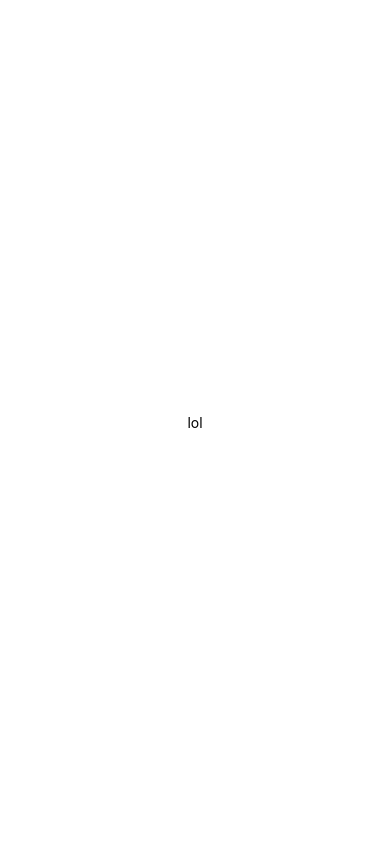
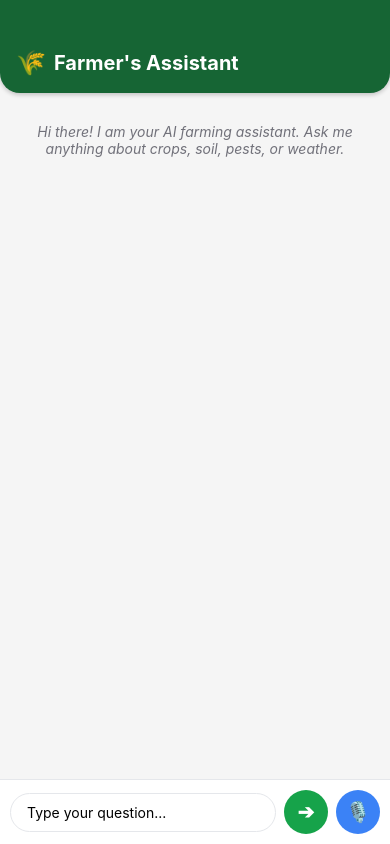
Before and after one commit to Shravani-2006/SegFault, a React Native app in the folder client/: screen / in a window 390 px wide. Built offline with nearby package versions, Linux system fonts and the light colour scheme.

Commit message:
Added Base UI

```diff
--- a/client/App.js
+++ b/client/App.js
@@ -1,20 +1,300 @@
-import { StatusBar } from 'expo-status-bar';
-import { StyleSheet, Text, View } from 'react-native';
+import React, { useState, useEffect, useRef } from 'react';
+import {
+  View,
+  Text,
+  TextInput,
+  StyleSheet,
+  TouchableOpacity,
+  ScrollView,
+  KeyboardAvoidingView,
+  Platform,
+} from 'react-native';
+import * as Speech from 'expo-speech';
 
-export default function App() {
+// Main application component
+const App = () => {
+  const [messages, setMessages] = useState([]);
+  const [inputText, setInputText] = useState('');
+  const [isSpeaking, setIsSpeaking] = useState(false);
+  const [isListening, setIsListening] = useState(false);
+  const scrollViewRef = useRef(null);
+
+  // A very simple function to simulate a bot response.
+  const simulateBotResponse = (userQuery) => {
+    const queryLower = userQuery.toLowerCase();
+    let botResponse = "I'm sorry, I don't have information on that topic. Please ask about common farming practices, crop diseases, or soil health.";
+
+    if (queryLower.includes('weather') || queryLower.includes('forecast')) {
+      botResponse = "The forecast for this week looks promising with moderate rainfall. It's an excellent time for planting and irrigation. Remember to check local weather reports for the most accurate data.";
+    } else if (queryLower.includes('fertilizer') || queryLower.includes('nutrients')) {
+      botResponse = "For corn crops, a balanced NPK fertilizer is essential, especially during the vegetative stage. A soil test will give you the most accurate nutrient needs for your specific field.";
+    } else if (queryLower.includes('pests') || queryLower.includes('insects')) {
+      botResponse = "Common pests like the corn earworm can be managed with integrated pest management (IPM) strategies. Consider using beneficial insects or targeted, low-impact pesticides.";
+    } else if (queryLower.includes('soil health') || queryLower.includes('ph')) {
+      botResponse = "Improving soil health is key to a successful harvest. Try adding organic matter like compost, practicing no-till farming, and using cover crops. Ideal soil pH is between 6.0 and 7.0 for most crops.";
+    }
+
+    setTimeout(() => {
+      setMessages((prevMessages) => [
+        ...prevMessages,
+        { id: Date.now() + 1, text: botResponse, sender: 'bot' },
+      ]);
+    }, 1000); // Simulate a network delay
+  };
+
+  // Handles sending a message
+  const handleSendMessage = (text) => {
+    if (!text.trim()) return;
+
+    const newMessage = {
+      id: Date.now(),
+      text,
+      sender: 'user',
+    };
+    setMessages((prevMessages) => [...prevMessages, newMessage]);
+    setInputText('');
+    simulateBotResponse(text);
+  };
+
+  // Handles text-to-speech for bot messages
+  const handleSpeakText = async (text) => {
+    if (isSpeaking) return;
+
+    setIsSpeaking(true);
+    await Speech.speak(text, {
+      onDone: () => setIsSpeaking(false),
+      onError: () => setIsSpeaking(false),
+    });
+  };
+
+  // A placeholder function for speech-to-text input
+  const handleSpeechInput = () => {
+    setIsListening(true);
+    // In a real Expo app, you would use a library like 'react-native-voice'
+    // or 'expo-speech-to-text' here to capture audio and convert it to text.
+    // Example: Voice.start('en-US');
+    // For this example, we will just simulate a result after a delay.
+    setTimeout(() => {
+      setIsListening(false);
+      const recognizedText = "Tell me about soil health."; // Simulated transcript
+      setInputText(recognizedText);
+      handleSendMessage(recognizedText);
+    }, 2000);
+  };
+
+  // Scroll to the latest message
+  useEffect(() => {
+    if (scrollViewRef.current) {
+      scrollViewRef.current.scrollToEnd({ animated: true });
+    }
+  }, [messages]);
+
   return (
-    <View style={styles.container}>
-      <Text>lol</Text>
-      <StatusBar style="auto" />
-    </View>
+    <KeyboardAvoidingView
+      style={styles.container}
+      behavior={Platform.OS === 'ios' ? 'padding' : 'height'}
+      keyboardVerticalOffset={Platform.OS === 'ios' ? 0 : 20}
+    >
+      <View style={styles.header}>
+        <Text style={styles.headerEmoji}>🌾</Text>
+        <Text style={styles.headerText}>Farmer's Assistant</Text>
+      </View>
+
+      <ScrollView
+        ref={scrollViewRef}
+        style={styles.chatArea}
+        contentContainerStyle={styles.chatContentContainer}
+      >
+        {messages.length === 0 && (
+          <Text style={styles.initialMessage}>
+            Hi there! I am your AI farming assistant. Ask me anything about crops, soil, pests, or weather.
+          </Text>
+        )}
+        {messages.map((message) => (
+          <View
+            key={message.id}
+            style={[
+              styles.messageContainer,
+              message.sender === 'user' ? styles.userMessageContainer : styles.botMessageContainer,
+            ]}
+          >
+            <View
+              style={[
+                styles.messageBubble,
+                message.sender === 'user' ? styles.userMessageBubble : styles.botMessageBubble,
+              ]}
+            >
+              <Text style={styles.messageText}>{message.text}</Text>
+              {message.sender === 'bot' && (
+                <TouchableOpacity onPress={() => handleSpeakText(message.text)} disabled={isSpeaking} style={styles.speakButton}>
+                  <Text style={[styles.speakButtonText, isSpeaking && styles.pulsatingText]}>
+                    <Text>🔊</Text>
+                  </Text>
+                </TouchableOpacity>
+              )}
+            </View>
+          </View>
+        ))}
+      </ScrollView>
+
+      <View style={styles.inputArea}>
+        <TextInput
+          style={styles.textInput}
+          value={inputText}
+          onChangeText={setInputText}
+          placeholder={isListening ? 'Listening...' : 'Type your question...'}
+          editable={!isListening}
+          returnKeyType="send"
+          onSubmitEditing={() => handleSendMessage(inputText)}
+        />
+        <TouchableOpacity style={styles.sendButton} onPress={() => handleSendMessage(inputText)}>
+          <Text style={styles.sendButtonText}>➔</Text>
+        </TouchableOpacity>
+        <TouchableOpacity
+          style={isListening ? styles.listeningButton : styles.micButton}
+          onPress={handleSpeechInput}
+          disabled={isListening}
+        >
+          <Text style={isListening ? styles.listeningText : styles.micText}>🎙️</Text>
+        </TouchableOpacity>
+      </View>
+    </KeyboardAvoidingView>
   );
-}
+};
 
 const styles = StyleSheet.create({
   container: {
     flex: 1,
+    backgroundColor: '#f5f5f5',
+  },
+  header: {
+    backgroundColor: '#166534',
+    flexDirection: 'row',
+    alignItems: 'center',
+    padding: 16,
+    paddingTop: 48,
+    borderBottomRightRadius: 20,
+    borderBottomLeftRadius: 20,
+    shadowColor: '#000',
+    shadowOffset: { width: 0, height: 2 },
+    shadowOpacity: 0.2,
+    shadowRadius: 4,
+    elevation: 5,
+  },
+  headerEmoji: {
+    fontSize: 24,
+    marginRight: 8,
+  },
+  headerText: {
+    color: '#ffffff',
+    fontSize: 20,
+    fontWeight: 'bold',
+  },
+  chatArea: {
+    flex: 1,
+    padding: 10,
+  },
+  chatContentContainer: {
+    paddingBottom: 20,
+  },
+  initialMessage: {
+    textAlign: 'center',
+    color: '#71717a',
+    fontStyle: 'italic',
+    padding: 20,
+  },
+  messageContainer: {
+    flexDirection: 'row',
+    marginBottom: 8,
+  },
+  userMessageContainer: {
+    justifyContent: 'flex-end',
+  },
+  botMessageContainer: {
+    justifyContent: 'flex-start',
+  },
+  messageBubble: {
+    padding: 12,
+    borderRadius: 16,
+    maxWidth: '80%',
+    flexDirection: 'row',
+    alignItems: 'center',
+  },
+  userMessageBubble: {
+    backgroundColor: '#dcfce7',
+    borderBottomRightRadius: 4,
+  },
+  botMessageBubble: {
+    backgroundColor: '#e5e7eb',
+    borderBottomLeftRadius: 4,
+  },
+  messageText: {
+    fontSize: 16,
+  },
+  speakButton: {
+    marginLeft: 8,
+  },
+  speakButtonText: {
+    fontSize: 20,
+    color: '#4b5563',
+  },
+  pulsatingText: {
+    opacity: 0.5,
+  },
+  inputArea: {
+    flexDirection: 'row',
+    alignItems: 'center',
+    padding: 10,
     backgroundColor: '#fff',
+    borderTopWidth: 1,
+    borderTopColor: '#e5e7eb',
+  },
+  textInput: {
+    flex: 1,
+    borderWidth: 1,
+    borderColor: '#e5e7eb',
+    borderRadius: 24,
+    paddingVertical: 10,
+    paddingHorizontal: 16,
+    marginRight: 8,
+  },
+  sendButton: {
+    backgroundColor: '#16a34a',
+    width: 44,
+    height: 44,
+    borderRadius: 22,
+    justifyContent: 'center',
     alignItems: 'center',
+  },
+  sendButtonText: {
+    color: '#fff',
+    fontSize: 20,
+    fontWeight: 'bold',
+  },
+  micButton: {
+    backgroundColor: '#3b82f6',
+    width: 44,
+    height: 44,
+    borderRadius: 22,
     justifyContent: 'center',
+    alignItems: 'center',
+    marginLeft: 8,
+  },
+  listeningButton: {
+    backgroundColor: '#ef4444',
+    width: 44,
+    height: 44,
+    borderRadius: 22,
+    justifyContent: 'center',
+    alignItems: 'center',
+    marginLeft: 8,
+  },
+  micText: {
+    fontSize: 20,
+  },
+  listeningText: {
+    fontSize: 20,
   },
 });
+
+export default App;
--- a/client/package.json
+++ b/client/package.json
@@ -10,6 +10,7 @@
   },
   "dependencies": {
     "expo": "~54.0.9",
+    "expo-speech": "~14.0.7",
     "expo-status-bar": "~3.0.8",
     "react": "19.1.0",
     "react-native": "0.81.4"
```
Also changed, not shown: 1 other file (tests, documents, lock files or other folders).
